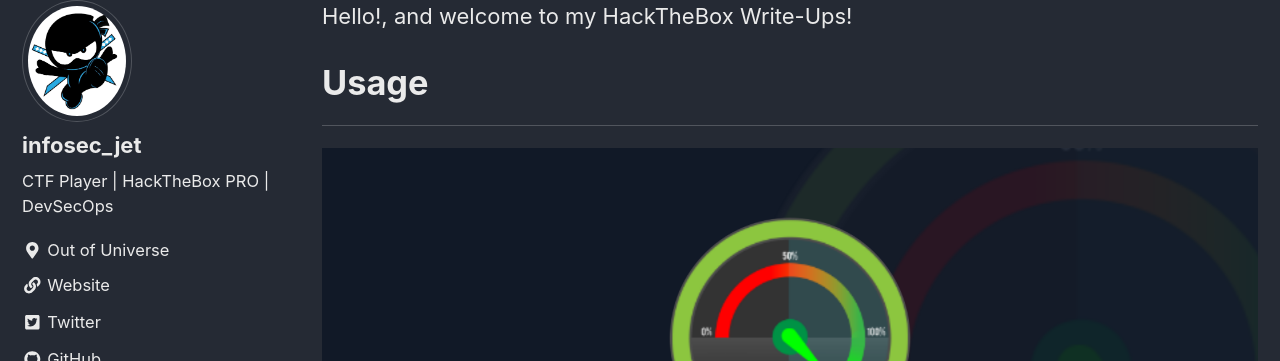
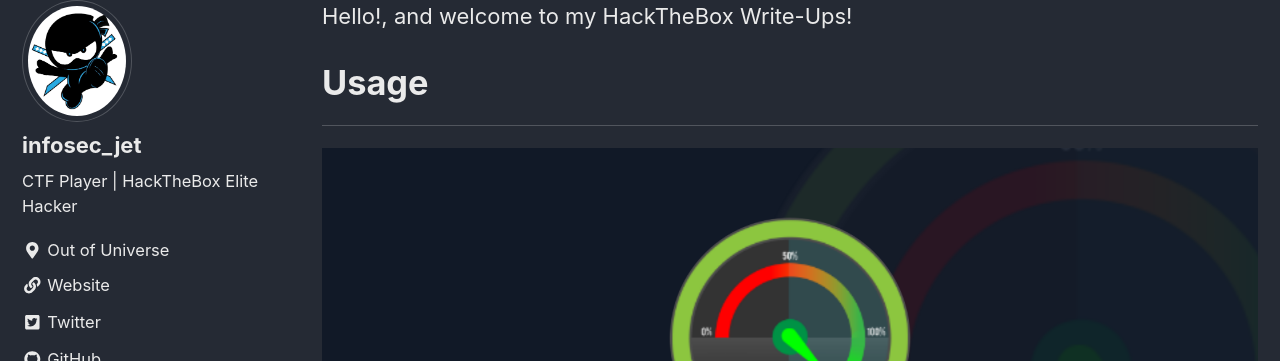
Before and after one commit to rkmsh/rkmsh.github.io, a Jekyll site: the page built from _posts/2024-08-11-usage.md, in a window 1280 px wide. Shown: the part 491-852 px from the top of the page. Built offline with Jekyll 4.4.1, drawn with Linux system fonts in a browser that asks for light colours; cached includes are drawn as plain includes; comment, search, counter and statistics services are not loaded.

Commit message:
usage changes

````diff
--- a/_config.yml
+++ b/_config.yml
@@ -108,7 +108,7 @@
 author:
   name             : "infosec_jet"
   avatar           : "/assets/images/PortFolio.jpeg" # path of avatar image, e.g. "/assets/images/bio-photo.jpg"
-  bio              : "CTF Player | HackTheBox PRO | DevSecOps"
+  bio              : "CTF Player | HackTheBox Elite Hacker"
   location         : "Out of Universe"
   # email            : ""
   links:
--- a/_posts/2024-08-11-usage.md
+++ b/_posts/2024-08-11-usage.md
@@ -20,6 +20,7 @@
 ```text
 Usage is an easy Linux machine that features a blog site vulnerable to SQL injection, which allows the administrator&amp;amp;#039;s hashed password to be dumped and cracked. This leads to access to the admin panel, where an outdated `Laravel` module is abused to upload a PHP web shell and obtain remote code execution. On the machine, plaintext credentials stored in a file allow SSH access as another user, who can run a custom binary as `root`. The tool makes an insecure call to `7zip`, which is leveraged to read the `root` user&amp;amp;#039;s private SSH key and fully compromise the system.
 ```
+
 
 # Recon
 ## Initial port scanning
````
